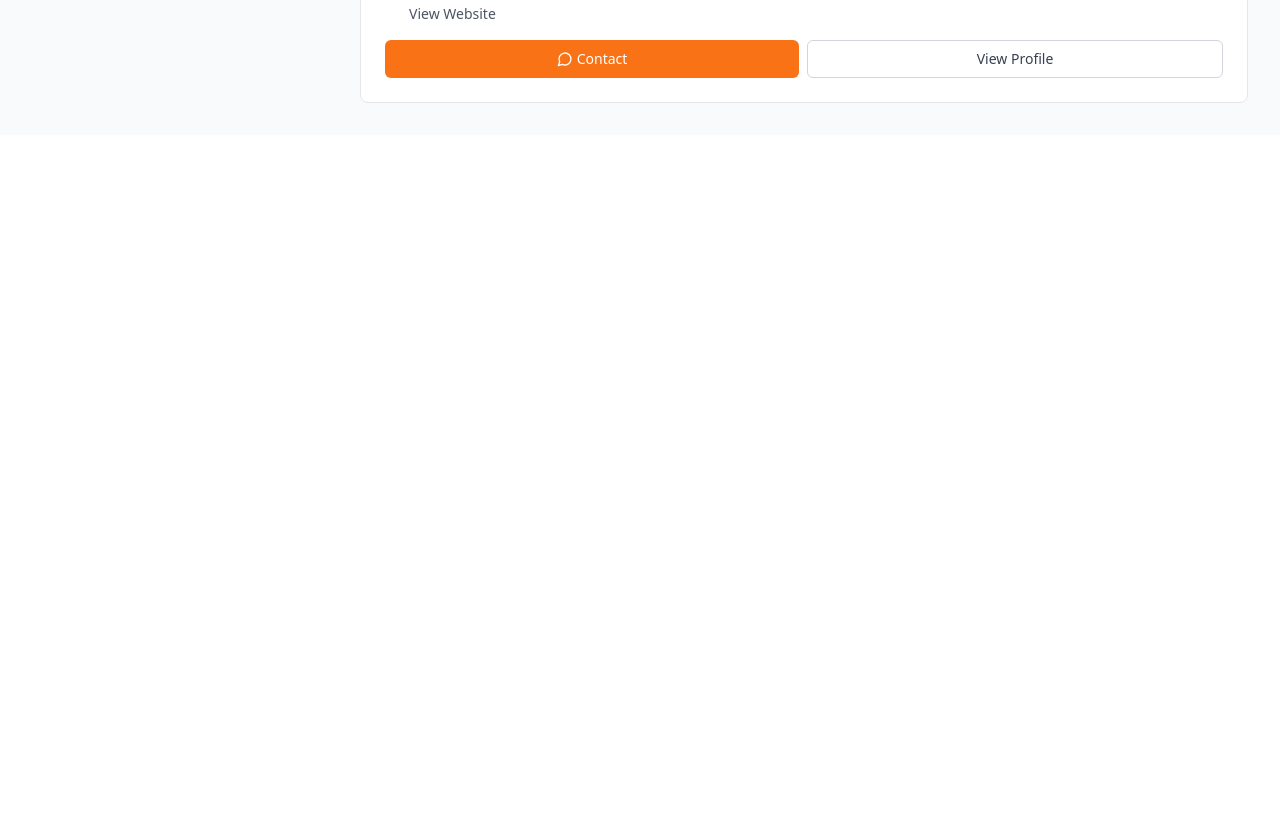
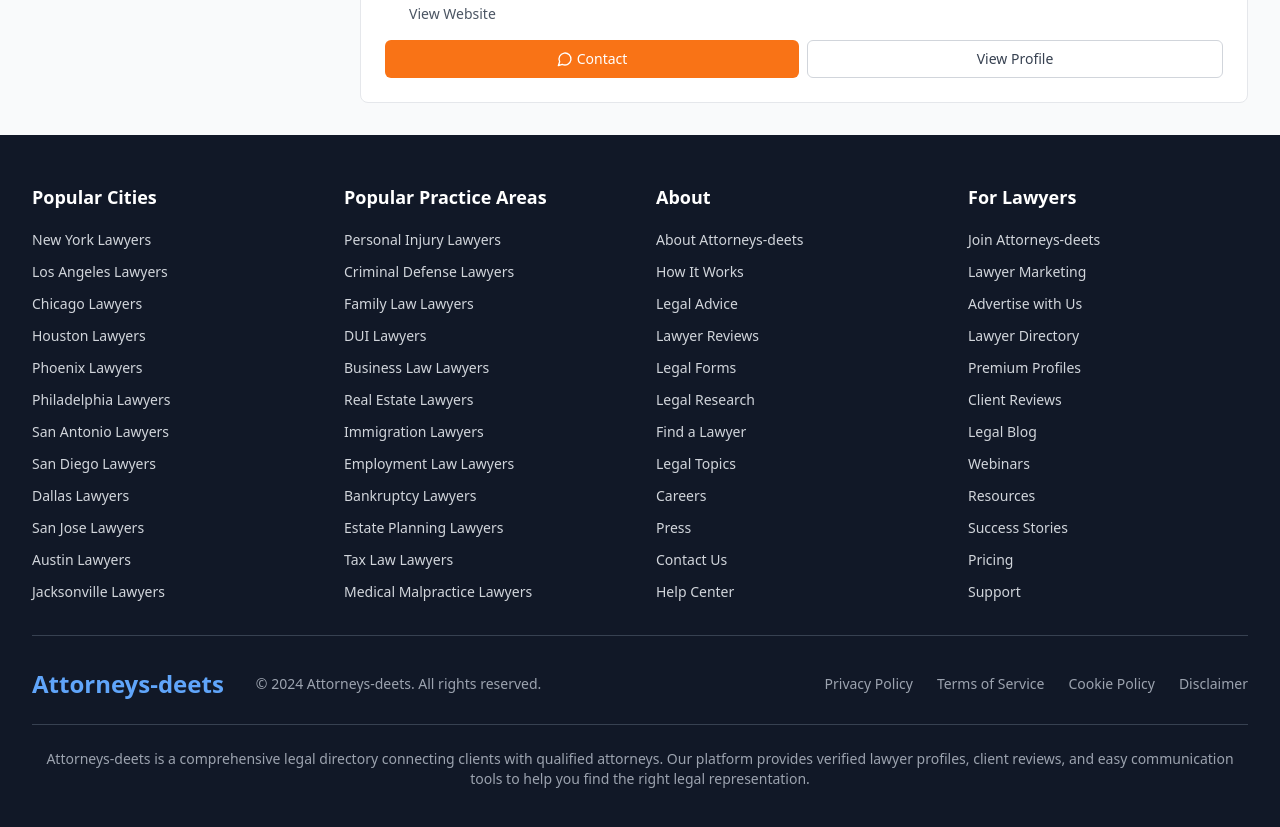
Before and after one commit to timtim355555/attorneys, a React (Vite) app: page / in a window 1280 px wide. Shown: the part 3060-3887 px from the top of the page. Before the commit the page ends 3195 px from the top, so only its background shows below. Built offline with nearby package versions, Linux system fonts and the light colour scheme; a web font is replaced by a local one.

Commit message:
Updated App.tsx

```diff
--- a/src/App.tsx
+++ b/src/App.tsx
@@ -435,6 +435,119 @@ function App() {
     e.preventDefault();
   };
 
+  // Avvo-style Footer Component
+  const AvvoFooter = () => {
+    return (
+      <footer className="bg-gray-900 text-white">
+        <div className="max-w-7xl mx-auto px-4 sm:px-6 lg:px-8 py-12">
+          <div className="grid grid-cols-1 md:grid-cols-2 lg:grid-cols-4 gap-8">
+            {/* Popular Cities */}
+            <div>
+              <h3 className="text-lg font-semibold mb-4">Popular Cities</h3>
+              <ul className="space-y-2">
+                <li><a href="#" className="text-gray-300 hover:text-white text-sm">New York Lawyers</a></li>
+                <li><a href="#" className="text-gray-300 hover:text-white text-sm">Los Angeles Lawyers</a></li>
+                <li><a href="#" className="text-gray-300 hover:text-white text-sm">Chicago Lawyers</a></li>
+                <li><a href="#" className="text-gray-300 hover:text-white text-sm">Houston Lawyers</a></li>
+                <li><a href="#" className="text-gray-300 hover:text-white text-sm">Phoenix Lawyers</a></li>
+                <li><a href="#" className="text-gray-300 hover:text-white text-sm">Philadelphia Lawyers</a></li>
+                <li><a href="#" className="text-gray-300 hover:text-white text-sm">San Antonio Lawyers</a></li>
+                <li><a href="#" className="text-gray-300 hover:text-white text-sm">San Diego Lawyers</a></li>
+                <li><a href="#" className="text-gray-300 hover:text-white text-sm">Dallas Lawyers</a></li>
+                <li><a href="#" className="text-gray-300 hover:text-white text-sm">San Jose Lawyers</a></li>
+                <li><a href="#" className="text-gray-300 hover:text-white text-sm">Austin Lawyers</a></li>
+                <li><a href="#" className="text-gray-300 hover:text-white text-sm">Jacksonville Lawyers</a></li>
+              </ul>
+            </div>
+
+            {/* Popular Practice Areas */}
+            <div>
+              <h3 className="text-lg font-semibold mb-4">Popular Practice Areas</h3>
+              <ul className="space-y-2">
+                <li><a href="#" className="text-gray-300 hover:text-white text-sm">Personal Injury Lawyers</a></li>
+                <li><a href="#" className="text-gray-300 hover:text-white text-sm">Criminal Defense Lawyers</a></li>
+                <li><a href="#" className="text-gray-300 hover:text-white text-sm">Family Law Lawyers</a></li>
+                <li><a href="#" className="text-gray-300 hover:text-white text-sm">DUI Lawyers</a></li>
+                <li><a href="#" className="text-gray-300 hover:text-white text-sm">Business Law Lawyers</a></li>
+                <li><a href="#" className="text-gray-300 hover:text-white text-sm">Real Estate Lawyers</a></li>
+                <li><a href="#" className="text-gray-300 hover:text-white text-sm">Immigration Lawyers</a></li>
+                <li><a href="#" className="text-gray-300 hover:text-white text-sm">Employment Law Lawyers</a></li>
+                <li><a href="#" className="text-gray-300 hover:text-white text-sm">Bankruptcy Lawyers</a></li>
+                <li><a href="#" className="text-gray-300 hover:text-white text-sm">Estate Planning Lawyers</a></li>
+                <li><a href="#" className="text-gray-300 hover:text-white text-sm">Tax Law Lawyers</a></li>
+                <li><a href="#" className="text-gray-300 hover:text-white text-sm">Medical Malpractice Lawyers</a></li>
+              </ul>
+            </div>
+
+            {/* About */}
+            <div>
+              <h3 className="text-lg font-semibold mb-4">About</h3>
+              <ul className="space-y-2">
+                <li><a href="#" className="text-gray-300 hover:text-white text-sm">About Attorneys-deets</a></li>
+                <li><a href="#" className="text-gray-300 hover:text-white text-sm">How It Works</a></li>
+                <li><a href="#" className="text-gray-300 hover:text-white text-sm">Legal Advice</a></li>
+                <li><a href="#" className="text-gray-300 hover:text-white text-sm">Lawyer Reviews</a></li>
+                <li><a href="#" className="text-gray-300 hover:text-white text-sm">Legal Forms</a></li>
+                <li><a href="#" className="text-gray-300 hover:text-white text-sm">Legal Research</a></li>
+                <li><a href="#" className="text-gray-300 hover:text-white text-sm">Find a Lawyer</a></li>
+                <li><a href="#" className="text-gray-300 hover:text-white text-sm">Legal Topics</a></li>
+                <li><a href="#" className="text-gray-300 hover:text-white text-sm">Careers</a></li>
+                <li><a href="#" className="text-gray-300 hover:text-white text-sm">Press</a></li>
+                <li><a href="#" className="text-gray-300 hover:text-white text-sm">Contact Us</a></li>
+                <li><a href="#" className="text-gray-300 hover:text-white text-sm">Help Center</a></li>
+              </ul>
+            </div>
+
+            {/* For Lawyers */}
+            <div>
+              <h3 className="text-lg font-semibold mb-4">For Lawyers</h3>
+              <ul className="space-y-2">
+                <li><a href="#" className="text-gray-300 hover:text-white text-sm">Join Attorneys-deets</a></li>
+                <li><a href="#" className="text-gray-300 hover:text-white text-sm">Lawyer Marketing</a></li>
+                <li><a href="#" className="text-gray-300 hover:text-white text-sm">Advertise with Us</a></li>
+                <li><a href="#" className="text-gray-300 hover:text-white text-sm">Lawyer Directory</a></li>
+                <li><a href="#" className="text-gray-300 hover:text-white text-sm">Premium Profiles</a></li>
+                <li><a href="#" className="text-gray-300 hover:text-white text-sm">Client Reviews</a></li>
+                <li><a href="#" className="text-gray-300 hover:text-white text-sm">Legal Blog</a></li>
+                <li><a href="#" className="text-gray-300 hover:text-white text-sm">Webinars</a></li>
+                <li><a href="#" className="text-gray-300 hover:text-white text-sm">Resources</a></li>
+                <li><a href="#" className="text-gray-300 hover:text-white text-sm">Success Stories</a></li>
+                <li><a href="#" className="text-gray-300 hover:text-white text-sm">Pricing</a></li>
+                <li><a href="#" className="text-gray-300 hover:text-white text-sm">Support</a></li>
+              </ul>
+            </div>
+          </div>
+
+          {/* Bottom Section */}
+          <div className="border-t border-gray-700 mt-8 pt-8">
+            <div className="flex flex-col md:flex-row justify-between items-center">
+              <div className="flex items-center mb-4 md:mb-0">
+                <h2 className="text-2xl font-bold text-blue-400 mr-8">Attorneys-deets</h2>
+                <p className="text-gray-400 text-sm">
+                  © 2024 Attorneys-deets. All rights reserved.
+                </p>
+              </div>
+              <div className="flex space-x-6">
+                <a href="#" className="text-gray-400 hover:text-white text-sm">Privacy Policy</a>
+                <a href="#" className="text-gray-400 hover:text-white text-sm">Terms of Service</a>
+                <a href="#" className="text-gray-400 hover:text-white text-sm">Cookie Policy</a>
+                <a href="#" className="text-gray-400 hover:text-white text-sm">Disclaimer</a>
+              </div>
+            </div>
+
+            {/* Additional Info */}
+            <div className="mt-6 pt-6 border-t border-gray-700">
+              <p className="text-gray-400 text-sm text-center">
+                Attorneys-deets is a comprehensive legal directory connecting clients with qualified attorneys.
+                Our platform provides verified lawyer profiles, client reviews, and easy communication tools to help you find the right legal representation.
+              </p>
+            </div>
+          </div>
+        </div>
+      </footer>
+    );
+  };
+
   return (
     <div className="min-h-screen bg-gray-50">
       {/* Avvo-style Header */}
@@ -513,6 +626,9 @@ function App() {
           </div>
         </div>
       </div>
+
+      {/* Avvo-style Footer */}
+      <AvvoFooter />
     </div>
   );
 }
```
